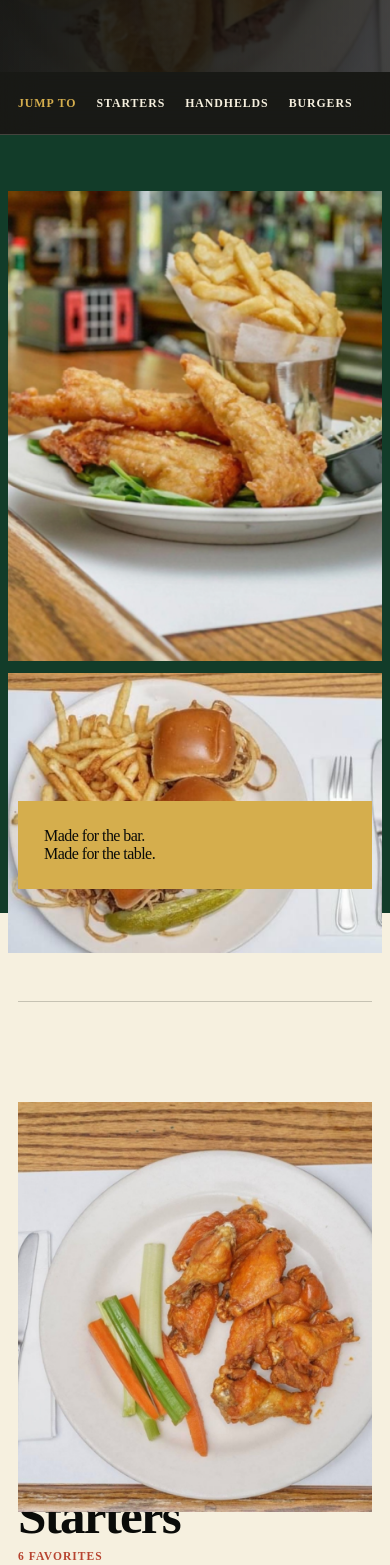
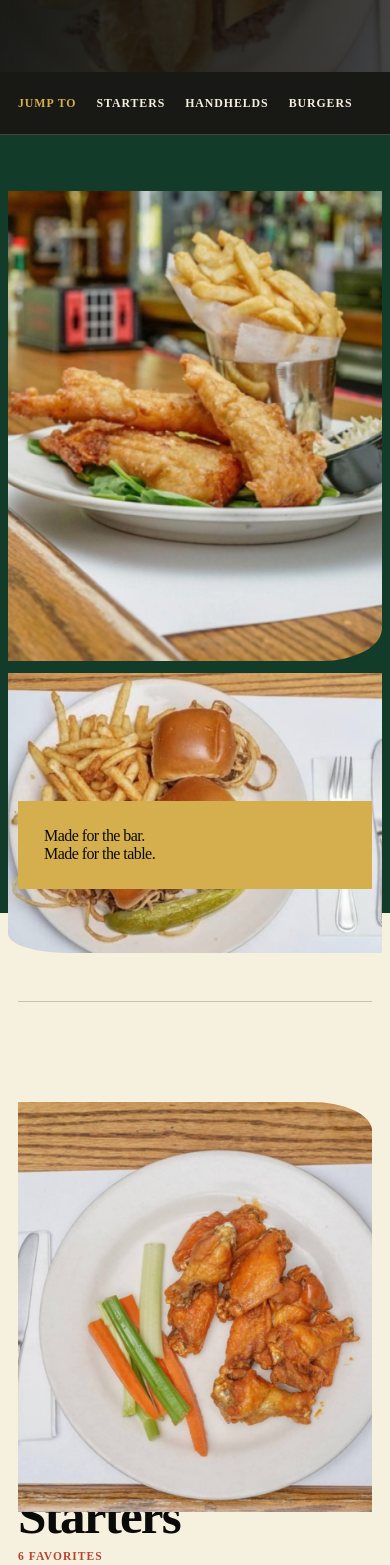
Before and after one commit to Volta-NYC/Monahan-Fitzgerald, a Next.js app: page /menu in a window 390 px wide. Shown: the part 432-1997 px from the top of the page. Built offline with nearby package versions, Linux system fonts and the light colour scheme.

Commit message:
Soften image layouts with editorial art direction

```diff
--- /dev/null
+++ b/src/app/art-direction.css
@@ -0,0 +1,35 @@
+/* Break the straight-edged grid only where the photograph is the story. */
+.home-intro__mosaic figure:first-child { border-radius: 48% 48% 0 0 / 9% 9% 0 0; }
+.home-intro__mosaic figure:last-child { border-radius: 50% 50% 0 0 / 16% 16% 0 0; }
+
+.home-party__media { clip-path: polygon(0 0, 100% 0, 100% 92%, 79% 100%, 0 100%); }
+.home-party__detail { border-radius: 45% 0 0 0 / 18% 0 0 0; }
+
+.social-gallery__image--wide { border-radius: 0 0 20% 0 / 0 0 11% 0; }
+.social-gallery__image:not(.social-gallery__image--wide) { border-radius: 0 0 0 20% / 0 0 0 8%; }
+
+.menu-intro__main { border-radius: 0 0 18% 0 / 0 0 12% 0; }
+.menu-intro__side { border-radius: 0 0 0 18% / 0 0 0 14%; }
+.menu-group__photo { border-radius: 0 22% 0 0 / 0 10% 0 0; }
+.menu-group--reverse .menu-group__photo { border-radius: 22% 0 0 0 / 10% 0 0 0; }
+
+.rich-split__image { clip-path: polygon(0 0, 100% 0, 100% 91%, 85% 100%, 0 100%); }
+.rich-split__copy { position: relative; }
+.rich-split__copy::before { position: absolute; top: 16%; left: 0; width: 54px; height: 1px; content: ""; background: var(--gold); }
+
+.story-mark--image { border-radius: 50% 50% 0 0 / 11% 11% 0 0; }
+
+@media (max-width: 760px) {
+  .home-intro__mosaic figure:first-child { border-radius: 42% 42% 0 0 / 7% 7% 0 0; }
+  .home-party__media { clip-path: polygon(0 0, 100% 0, 100% 95%, 86% 100%, 0 100%); }
+  .social-gallery__image--wide { border-radius: 0 0 13% 0 / 0 0 6% 0; }
+  .menu-intro__main { border-radius: 0 0 16% 0 / 0 0 7% 0; }
+  .menu-intro__side { border-radius: 0 0 0 16% / 0 0 0 7%; }
+  .menu-group__photo, .menu-group--reverse .menu-group__photo { border-radius: 0 17% 0 0 / 0 7% 0 0; }
+  .rich-split__image { clip-path: polygon(0 0, 100% 0, 100% 95%, 90% 100%, 0 100%); }
+  .rich-split__copy::before { top: 10%; }
+}
+
+@media (prefers-reduced-motion: reduce) {
+  .rich-split__image, .home-party__media { clip-path: none; }
+}
--- a/src/app/layout.tsx
+++ b/src/app/layout.tsx
@@ -6,6 +6,7 @@ import "./page-hero.css";
 import "./revamp.css";
 import "./polish.css";
 import "./gallery.css";
+import "./art-direction.css";
 import { Footer } from "@/components/Footer";
 import { Navbar } from "@/components/Navbar";
 import { ScrollMotion } from "@/components/ScrollMotion";
```
